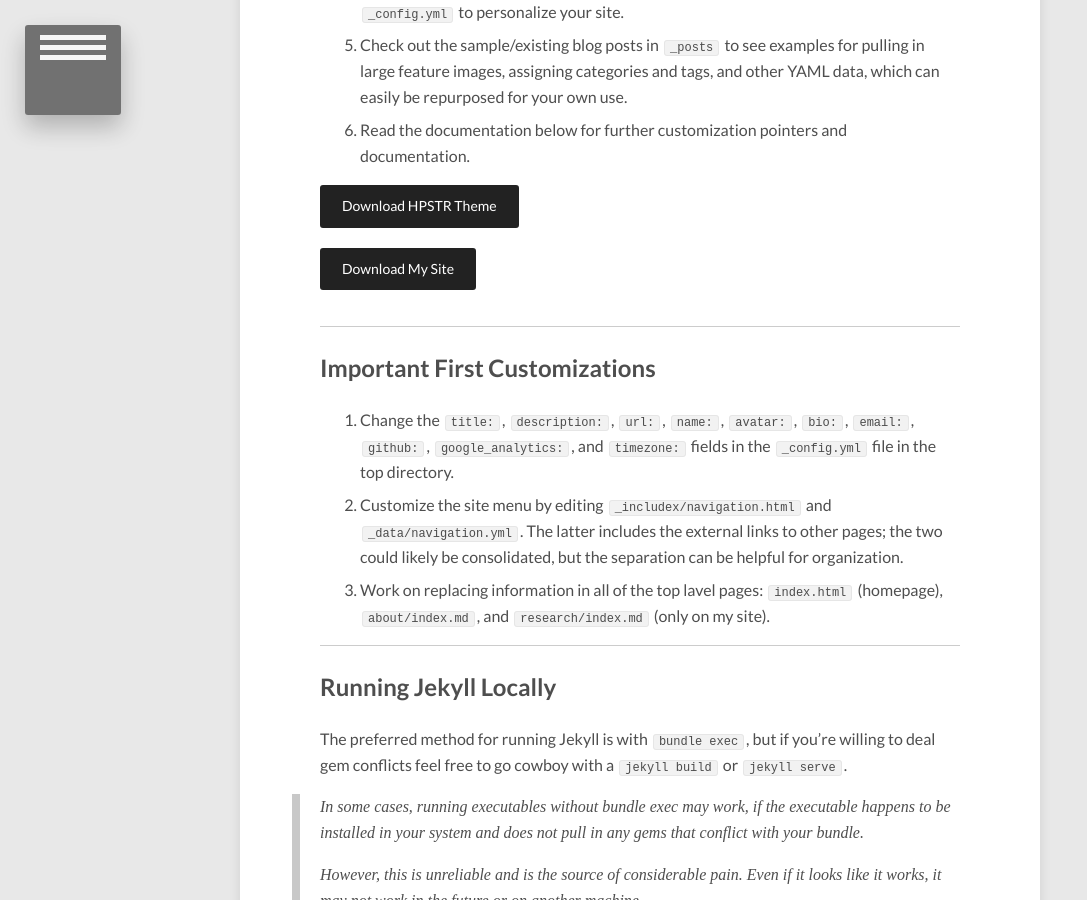
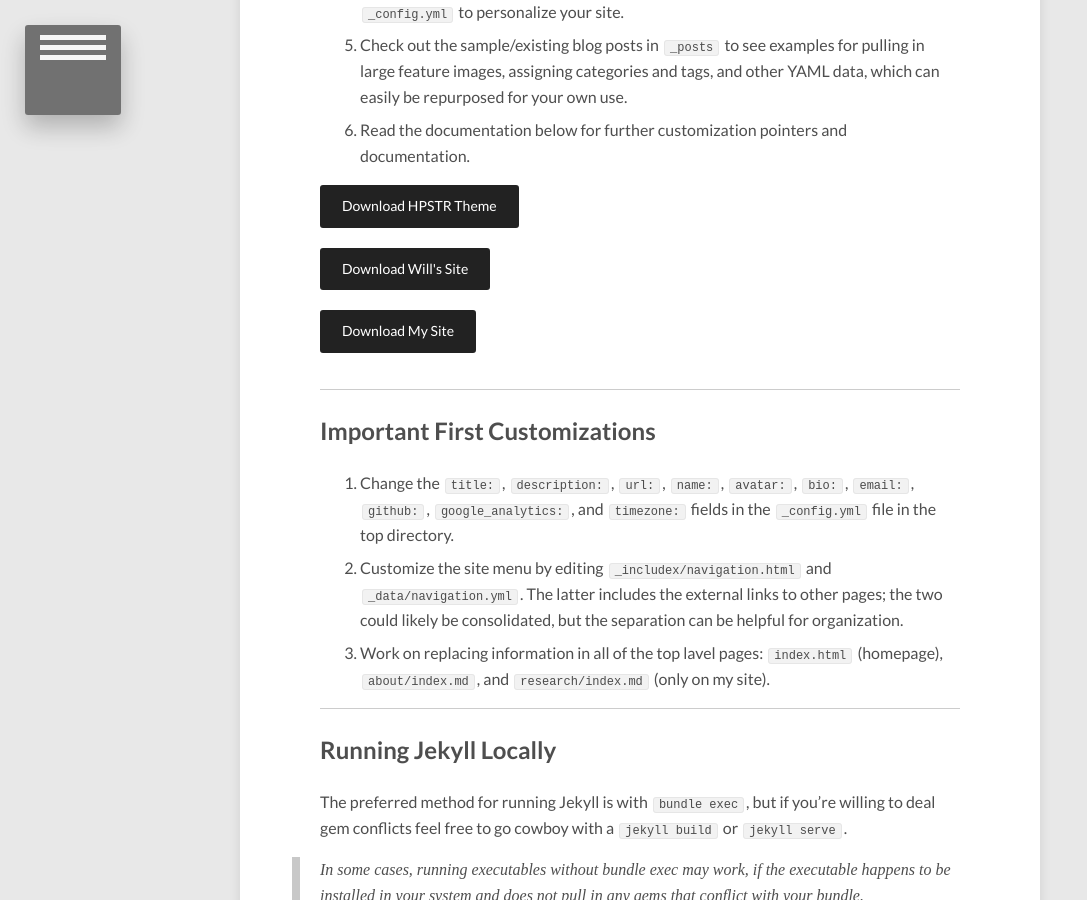
Before and after one commit to RyanJ119/RyanJ119.github.io, a Jekyll site: the page built from why-build/index.md, in a window 1280 px wide and 900 px high, scrolled down 1353 px. Shown: the whole window, without its empty margins (0-1087 px from the left). Built offline with Jekyll 4.4.1, drawn with Linux system fonts in a browser that asks for light colours; nearby versions of some CDN libraries.

Commit message:
Update index.md

```diff
--- a/why-build/index.md
+++ b/why-build/index.md
@@ -26,8 +26,8 @@ Here are some instructions for adapting this site as your own (possibly with Git
 6. Read the documentation below for further customization pointers and documentation.
 
 <div markdown="0"><a href="https://github.com/mmistakes/hpstr-jekyll-theme/archive/master.zip" class="btn">Download HPSTR Theme</a></div>
-<div markdown="0"><a href="https://github.com/barbourww.github.io/archive/master.zip" class="btn">Download My Site</a></div>
-
+<div markdown="0"><a href="https://github.com/barbourww.github.io/archive/master.zip" class="btn">Download Will's Site</a></div>
+<div markdown="0"><a href="https://https://github.com/RyanJ119.github.io/archive/master.zip" class="btn">Download My Site</a></div>
 ---
 
 ## Important First Customizations
```
